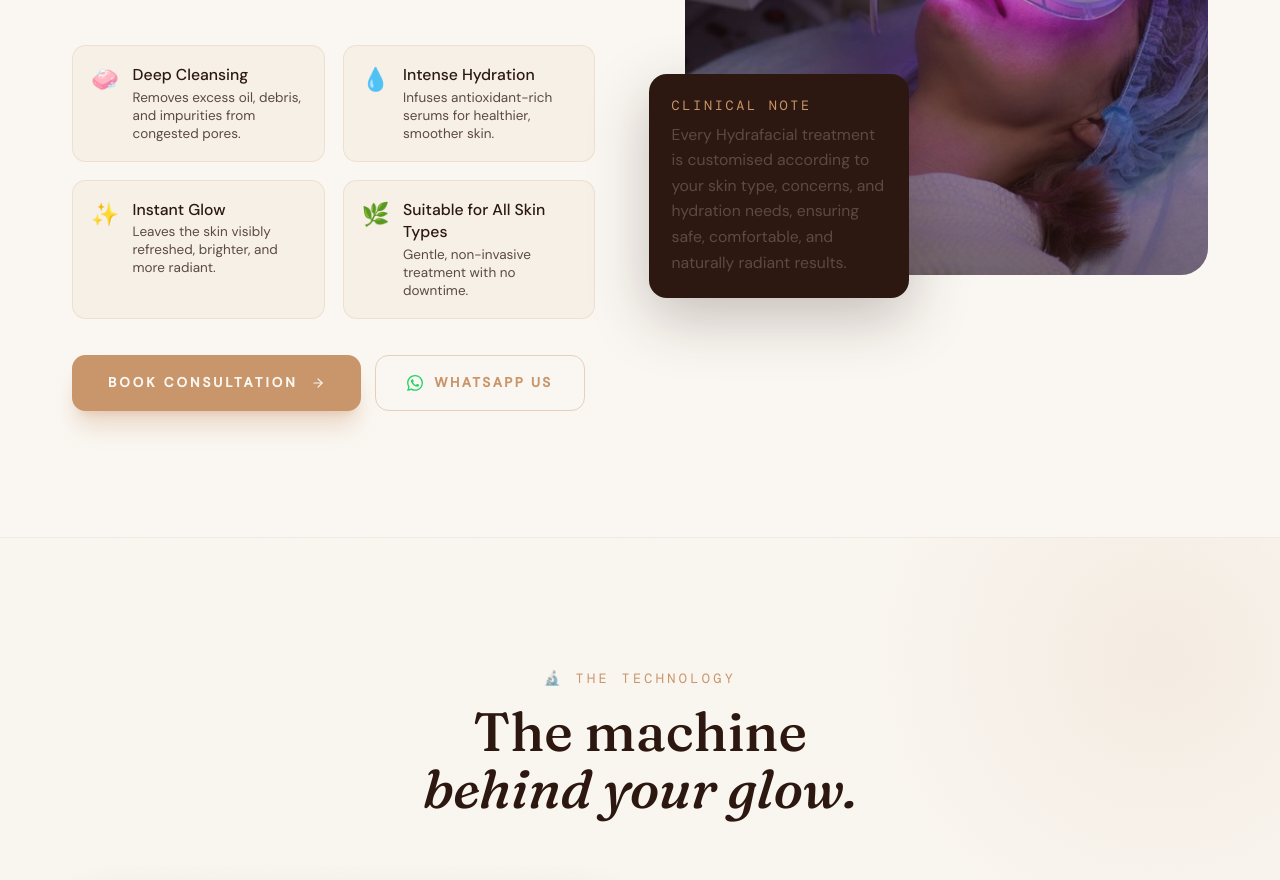
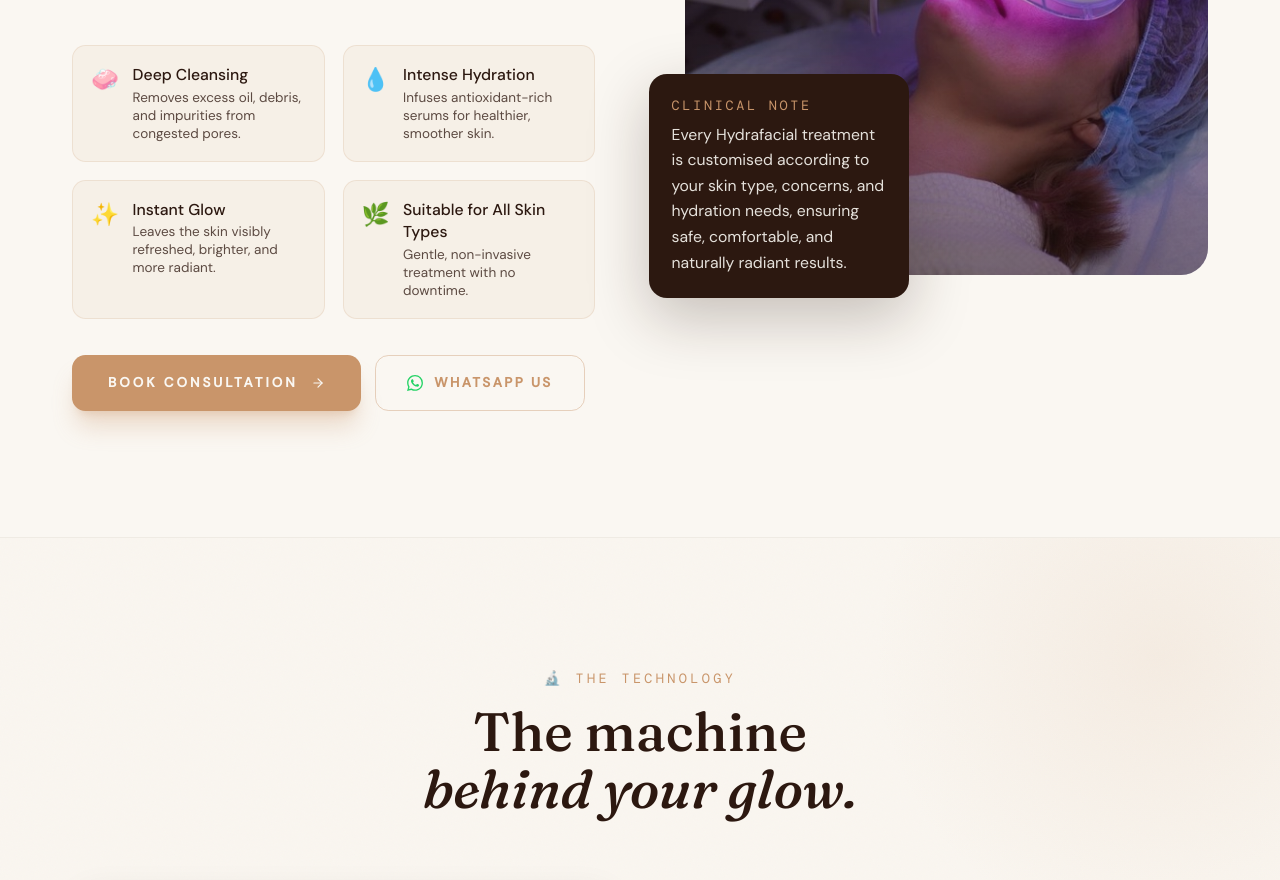
Before and after one commit to playkidsofficial6-oss/cosmohome, a React (Vite) app: page /service/1 in a window 1280 px wide. Shown: the part 1440-2320 px from the top of the page. Built offline with nearby package versions, Linux system fonts and the light colour scheme.

Commit message:
feat: add Service page with interactive before-after slider and inquiry form

```diff
--- a/src/pages/Service.tsx
+++ b/src/pages/Service.tsx
@@ -304,7 +304,7 @@ export default function ServicePage() {
                       <p className="text-xs tracking-[0.2em] uppercase text-[#C9956A] mb-1.5" style={M}>
                         {service.clinicalNoteLabel || "Clinical note"}
                       </p>
-                      <p className="text-sm text-[#5C4A42] leading-relaxed" style={B}>{service.clinicalNote}</p>
+                      <p className="text-sm text-[#FAF7F2]/90 leading-relaxed font-normal" style={B}>{service.clinicalNote}</p>
                     </motion.div>
                   )}
                 </div>
```
